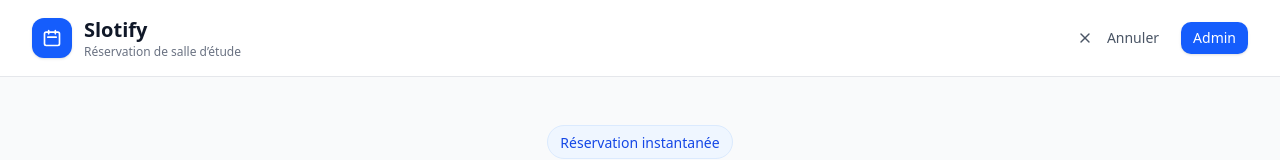
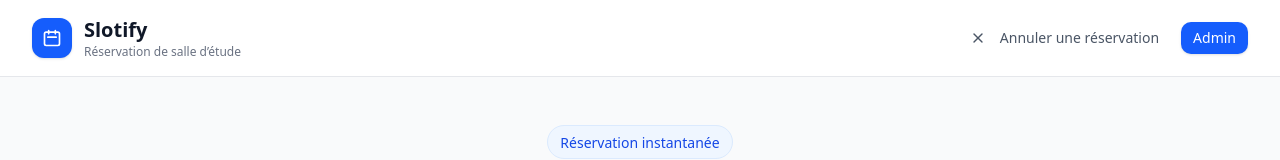
Before and after one commit to OthmanASSAS/slotify, a Next.js app: page / in a window 1280 px wide. Shown: the top 160 px of the page. Built offline with nearby package versions, Linux system fonts and the light colour scheme; no server answers; the database is empty.

Commit message:
feat: improve cancel button label clarity

```diff
--- a/app/page.tsx
+++ b/app/page.tsx
@@ -83,7 +83,7 @@
             >
               <Link href="/cancel">
                 <X className="h-4 w-4 sm:mr-2" />
-                <span className="hidden sm:inline">Annuler</span>
+                <span className="hidden sm:inline">Annuler une réservation</span>
               </Link>
             </Button>
             <Button
```
